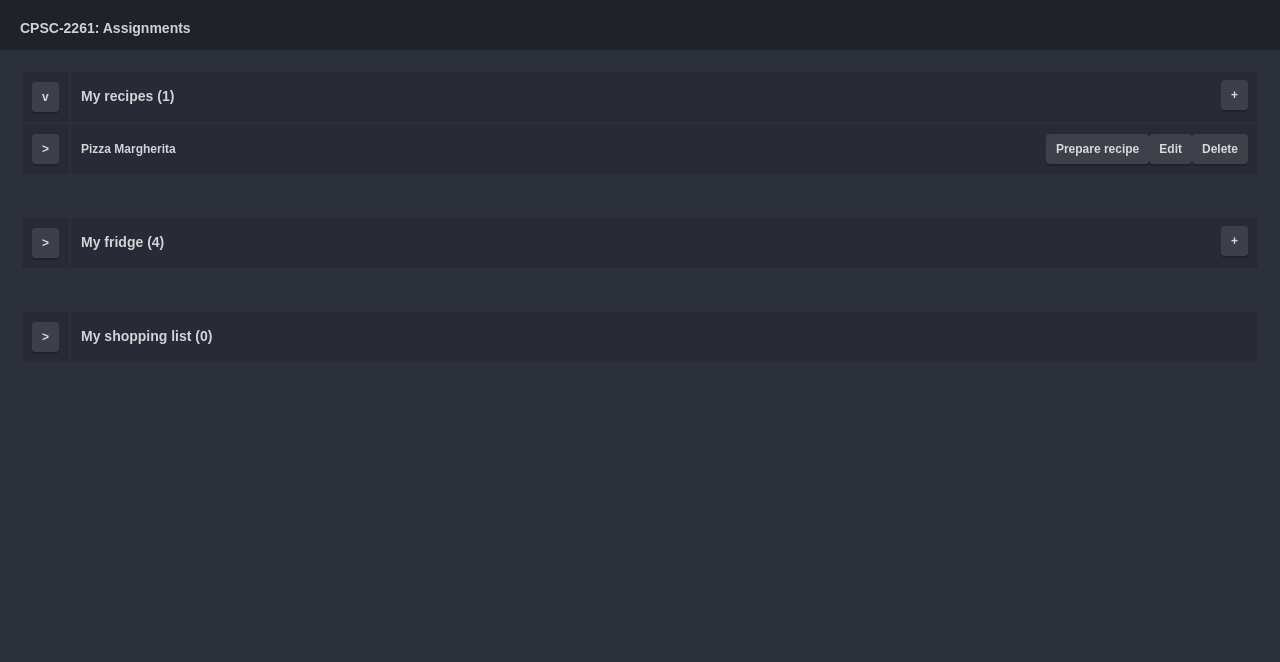
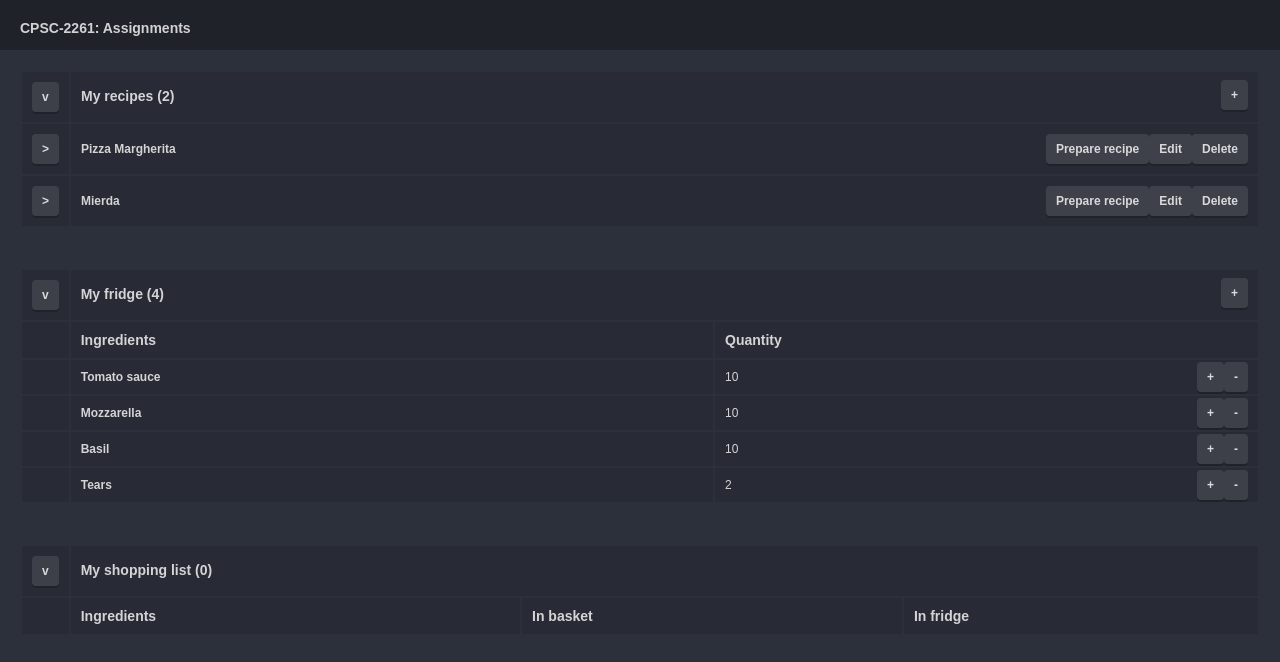
Before and after one commit to sberlinches/recipe_manager-client, an Angular app: page / in a window 1280 px wide. Shown: the top 662 px of the page. Built offline with nearby package versions, Linux system fonts and the light colour scheme.

Commit message:
Improvements for the assignment 4

```diff
--- a/src/app/fridge/components/fridge.component.ts
+++ b/src/app/fridge/components/fridge.component.ts
@@ -16,7 +16,7 @@ export class FridgeComponent implements OnInit {
   constructor(
     private _fridgeService: FridgeService
   ) {
-    this._showContent = false;
+    this._showContent = true;
     this._showFridgeAddComponent = false;
   }
 
@@ -36,8 +36,11 @@ export class FridgeComponent implements OnInit {
     this._showFridgeAddComponent = true;
   }
 
-  public removeItem(index: number): void {
-    let item = this._fridgeService.getItem(index);
-    this._fridgeService.removeItem(item);
+  public addToItem(index: number): void {
+    this._fridgeService.addXToItem(index, 1);
+  }
+
+  public subtractFromItem(index: number): void {
+    this._fridgeService.subtractXFromItem(index, 1);
   }
 }
--- a/src/app/fridge/fridge.service.ts
+++ b/src/app/fridge/fridge.service.ts
@@ -2,11 +2,16 @@ import { Injectable } from "@angular/core";
 import { FRIDGE } from "./fridge.mock";
 import { Fridge } from './fridge';
 import { Item } from "../item/item";
+import { ShoppingListService } from "../shoppingList/shoppingList.service";
 
 @Injectable({
   providedIn: 'root'
 })
 export class FridgeService {
+
+  constructor(
+    private _shoppingListService: ShoppingListService
+  ) {}
 
   /**
    * Gets the fridge.
@@ -14,6 +19,14 @@ export class FridgeService {
    */
   public getFridge(): Fridge {
     return FRIDGE;
+  }
+
+  /**
+   *
+   * @returns {Item[]}
+   */
+  public getItems(): Item[] {
+    return FRIDGE.getItems();
   }
 
   /**
@@ -41,4 +54,52 @@ export class FridgeService {
   public removeItem(item: Item): void {
     FRIDGE.removeItem(item);
   }
+
+  /**
+   * Add x to the quantity of the item.
+   * @param {number} index
+   * @param {number} x
+   */
+  public addXToItem(index: number, x: number): void {
+    let item = FRIDGE.getItem(index);
+    item.setQuantity(item.getQuantity() + x);
+
+    let shoppingList = this._shoppingListService.getShoppingList();
+
+
+    for (let fridgeItem of shoppingList.getFridgeListItems()) {
+      if (fridgeItem.getName() == item.getName()) {
+        fridgeItem.setQuantity(fridgeItem.getQuantity() + x);
+        break;
+      }
+    }
+
+    for (let basketItem of shoppingList.getShoppingListItems()) {
+      if (basketItem.getName() == item.getName()) {
+        if(basketItem.getQuantity() >= x)
+          basketItem.setQuantity(basketItem.getQuantity() - x);
+        else {
+          basketItem.setQuantity(0);
+          shoppingList.getFridgeListItems().push(new Item(item.getName(), x))
+        }
+      }
+    }
+
+  }
+
+  /**
+   * Subtracts x from the quantity of the item. If the quantity drops below
+   * zero, removes the item.
+   * @param {number} index
+   * @param {number} x
+   */
+  public subtractXFromItem(index: number, x: number): void {
+
+    let item = FRIDGE.getItem(index);
+
+    if(item.getQuantity() <= 0)
+      FRIDGE.removeItem(item);
+    else
+      item.setQuantity(item.getQuantity()-x);
+  }
 }
--- a/src/app/fridge/views/fridge.component.html
+++ b/src/app/fridge/views/fridge.component.html
@@ -29,7 +29,8 @@
           <td><h3>{{ content.getName() }}</h3></td>
           <td>
             {{ content.getQuantity() }}
-            <button class="pull-right" id="remove_item_button-{{i}}" title="Remove item" (click)="removeItem(i)">-</button>
+            <button class="pull-right" id="subtract_item_button-{{i}}" title="Subtract from item" (click)="subtractFromItem(i)">-</button>
+            <button class="pull-right" id="add_item_button-{{i}}" title="Add to item" (click)="addToItem(i)">+</button>
           </td>
         </tr>
       </tbody>
--- a/src/app/recipe/components/recipe.component.ts
+++ b/src/app/recipe/components/recipe.component.ts
@@ -66,10 +66,10 @@ export class RecipeComponent implements OnInit {
   public prepareRecipe(index): void {
     this._recipeService.prepareRecipe(
       this._recipeService.getRecipe(index),
-      this._fridgeService.getFridge(),
       this._shoppingListService.getShoppingList()
     );
 
+    // Increment the count
     if(this._prepareRecipe[index])
       this._prepareRecipe[index]++;
     else
--- a/src/app/recipe/recipe.mock.ts
+++ b/src/app/recipe/recipe.mock.ts
@@ -16,5 +16,15 @@ export const RECIPES: Recipe[] = [
       'Bake for 14-16 minutes'
     ],
     60
-    )
+    ),
+  new Recipe(
+    'Mierda',
+    [
+      new Item('Mierda', 100)
+    ],
+    [
+      'Put everything together'
+    ],
+    1
+  )
 ];
--- a/src/app/recipe/recipe.service.ts
+++ b/src/app/recipe/recipe.service.ts
@@ -54,13 +54,11 @@ export class RecipeService {
   }
 
   /**
-   * Gets the items from the fridge. If there's not item or enough quantity in
-   * the fridge it will take note in a shopping list.
+   *
    * @param {Recipe} recipe
-   * @param {Fridge} fridge
    * @param {ShoppingList} shoppingList
    */
-  public prepareRecipe(recipe: Recipe, fridge: Fridge, shoppingList: ShoppingList): void {
-    recipe.prepareRecipe(fridge, shoppingList);
+  public prepareRecipe(recipe: Recipe, shoppingList: ShoppingList): void {
+    recipe.prepareRecipe(shoppingList);
   }
 }
--- a/src/app/recipe/recipe.ts
+++ b/src/app/recipe/recipe.ts
@@ -122,39 +122,37 @@ export class Recipe {
   /**
    * Gets the items from the fridge and take note of the items that need to be
    * bought.
-   * @param {Fridge} fridge
    * @param {ShoppingList} shoppingList
    */
-  public prepareRecipe(fridge: Fridge, shoppingList: ShoppingList): void {
+  public prepareRecipe(shoppingList: ShoppingList): void {
 
-    for (let ingredient of this.ingredients) {
+    for (let recipeItem of this.ingredients) {
 
       let isInFridge = false;
-      let newItem = new Item(ingredient.getName(), ingredient.getQuantity());
 
-      for (let fridgeItem of fridge.getItems()) {
-
-        // If the item is in the fridge...
-        if (ingredient.getName() == fridgeItem.getName()) {
+      for (let fridgeItem of shoppingList.getFridgeListItems()) {
+        if(recipeItem.getName() == fridgeItem.getName()) {
 
           isInFridge = true;
 
-          // If there's not enough in the fridge
-          if (ingredient.getQuantity() > fridgeItem.getQuantity()) {
-            newItem.subtract(fridgeItem);
-            shoppingList.addItem(newItem);
-          }
+          // If the quantity in the recipe is bigger, add to the shopping list
+          // the difference
+          if(recipeItem.getQuantity() > fridgeItem.getQuantity())
+            shoppingList.addShoppingListItems(new Item(recipeItem.getName(), recipeItem.getQuantity() - fridgeItem.getQuantity()));
 
           break;
         }
       }
 
-      // If the item is not in the fridge, add it to the shopping list
-      if(!isInFridge)
-        shoppingList.addItem(newItem);
+      // If the item is in the fridge
+      if(isInFridge)
+        shoppingList.addShoppingListItems(new Item(recipeItem.getName(), 0));
+      // If the item is not in the fridge
+      else
+        shoppingList.addShoppingListItems(new Item(recipeItem.getName(), recipeItem.getQuantity()));
 
       // Subtract or removes
-      fridge.removeItem(ingredient);
+      shoppingList.removeFridgeListItem(recipeItem);
     }
   }
 }
--- a/src/app/shoppingList/components/shoppingList.component.ts
+++ b/src/app/shoppingList/components/shoppingList.component.ts
@@ -1,6 +1,8 @@
 import { Component, OnInit } from '@angular/core';
 import { ShoppingListService } from "../shoppingList.service";
+import { FridgeService } from "../../fridge/fridge.service";
 import { ShoppingList } from "../shoppingList";
+import { Item } from "../../item/item";
 
 @Component({
   selector: 'app-shopping-list',
@@ -12,15 +14,29 @@ export class ShoppingListComponent implements OnInit {
   public _showContent: boolean;
 
   constructor(
-    private shoppingListService: ShoppingListService
-  ) { }
+    private _shoppingListService: ShoppingListService,
+    private _fridgeService: FridgeService
+  ) {
+    this._showContent = true;
+  }
 
   ngOnInit() {
     this.getShoppingList();
+    this.populateFridgeList();
   }
 
-  private getShoppingList() {
-    this._shoppingList = this.shoppingListService.getShoppingList();
+  private getShoppingList(): void {
+    this._shoppingList = this._shoppingListService.getShoppingList();
+  }
+
+  /**
+   *
+   */
+  private populateFridgeList(): void {
+    //Copy the current fridge into the shopping list
+    for (let item of this._fridgeService.getItems()) {
+      this._shoppingListService.addFridgeListItem(new Item(item.getName(), item.getQuantity()));
+    }
   }
 
   private showContent(): void {
--- a/src/app/shoppingList/shoppingList.module.ts
+++ b/src/app/shoppingList/shoppingList.module.ts
@@ -2,6 +2,7 @@ import { NgModule } from '@angular/core';
 import { CommonModule } from '@angular/common';
 import { ShoppingListService } from "./shoppingList.service";
 import { ShoppingListComponent } from "./components/shoppingList.component";
+import { FridgeService } from "../fridge/fridge.service";
 
 @NgModule({
   declarations: [
@@ -15,7 +16,8 @@ import { ShoppingListComponent } from "./components/shoppingList.component";
     ShoppingListComponent
   ],
   providers: [
-    ShoppingListService
+    ShoppingListService,
+    FridgeService
   ]
 })
 
--- a/src/app/shoppingList/shoppingList.service.ts
+++ b/src/app/shoppingList/shoppingList.service.ts
@@ -21,6 +21,14 @@ export class ShoppingListService {
    * @param {Item} item The item to be added
    */
   public addItem(item: Item): void {
-    SHOPPINGLIST.addItem(item);
+    SHOPPINGLIST.addShoppingListItems(item);
+  }
+
+  public addFridgeListItem(item: Item): void {
+    SHOPPINGLIST.addFridgeListItem(item);
+  }
+
+  public getFridgeItemQuantityByItem(item: Item): number {
+    return SHOPPINGLIST.getFridgeItemQuantityByItem(item);
   }
 }
--- a/src/app/shoppingList/shoppingList.ts
+++ b/src/app/shoppingList/shoppingList.ts
@@ -2,37 +2,102 @@ import { Item } from "../item/item";
 
 export class ShoppingList {
 
-  private items: Item[];
+  private _shoppingListItems: Item[];
+  private _fridgeListItems: Item[];
 
   /**
-   * Creates an shopping list
+   * Creates a shopping and frige list
    */
   constructor() {
-    this.items = [];
+    this._shoppingListItems = [];
+    this._fridgeListItems = [];
   }
 
   /**
-   * Gets the items array of the shopping list.
-   * @returns {Item[]} the items array
+   * Gets the items from the shopping list.
+   * @returns {Item[]} the items in the shopping list
    */
-  public getItems(): Item[] {
-    return this.items;
+  public getShoppingListItems(): Item[] {
+    return this._shoppingListItems;
+  }
+
+  /**
+   * Gets the items from the fridge list.
+   * @returns {Item[]} The items in the fridge list
+   */
+  public getFridgeListItems(): Item[] {
+    return this._fridgeListItems;
+  }
+
+  /**
+   *
+   * @param {Item} item
+   * @returns {number}
+   */
+  public getFridgeItemQuantityByItem(item: Item): number {
+
+    for (let fridgeItem of this._fridgeListItems) {
+      if(fridgeItem.getName() == item.getName())
+        return fridgeItem.getQuantity();
+    }
+
+    return 0;
   }
 
   /**
    * Adds an item to the shopping list. If the item exists updates the quantity.
    * @param {Item} item The item to be added
    */
-  public addItem(item: Item): void {
+  public addShoppingListItems(item: Item): void {
 
     // If the item exists, add the quantity
-    for (let listItem of this.items) {
+    for (let listItem of this._shoppingListItems) {
       if(item.getName() == listItem.getName()) {
         listItem.add(item);
         return;
       }
     }
 
-    this.items.push(item);
+    this._shoppingListItems.push(item);
+  }
+
+
+
+
+
+
+
+  public addFridgeListItem(item: Item): void {
+
+    // If the item exists, add the quantity
+    for (let listItem of this._fridgeListItems) {
+      if(item.getName() == listItem.getName()) {
+        listItem.add(item);
+        return;
+      }
+    }
+
+    this._fridgeListItems.push(item);
+  }
+
+
+  public removeFridgeListItem(item: Item): void {
+
+    for (let key in this._fridgeListItems) {
+
+      let fridgeItem = this._fridgeListItems[Number(key)];
+
+      if(item.getName() == fridgeItem.getName()) {
+        // Subtract the item from the fridge
+        fridgeItem.subtract(item);
+        // If the quantity reach zero, remove the item from the list
+        if(fridgeItem.getQuantity() <= 0) {
+          this._fridgeListItems.splice(Number(key), 1);
+          return;
+        }
+      }
+    }
+
+
   }
 }
--- a/src/app/shoppingList/views/shoppingList.component.html
+++ b/src/app/shoppingList/views/shoppingList.component.html
@@ -9,19 +9,21 @@
             <span *ngIf="_showContent">v</span>
           </button>
         </th>
-        <th colspan="2"><h2>My shopping list ({{ _shoppingList.getItems().length }})</h2></th>
+        <th colspan="3"><h2>My shopping list ({{ _shoppingList.getShoppingListItems().length }})</h2></th>
       </tr>
       </thead>
       <tbody *ngIf="_showContent">
       <tr>
         <th></th>
         <th>Ingredients</th>
-        <th>Quantity</th>
+        <th>In basket</th>
+        <th>In fridge</th>
       </tr>
-      <tr *ngFor="let item of _shoppingList.getItems();">
+      <tr *ngFor="let item of _shoppingList.getShoppingListItems()">
         <td></td>
         <td><h3>{{ item.getName() }}</h3></td>
         <td>{{ item.getQuantity() }}</td>
+        <td>{{ _shoppingList.getFridgeItemQuantityByItem(item) }}</td>
       </tr>
       </tbody>
     </table>
```
